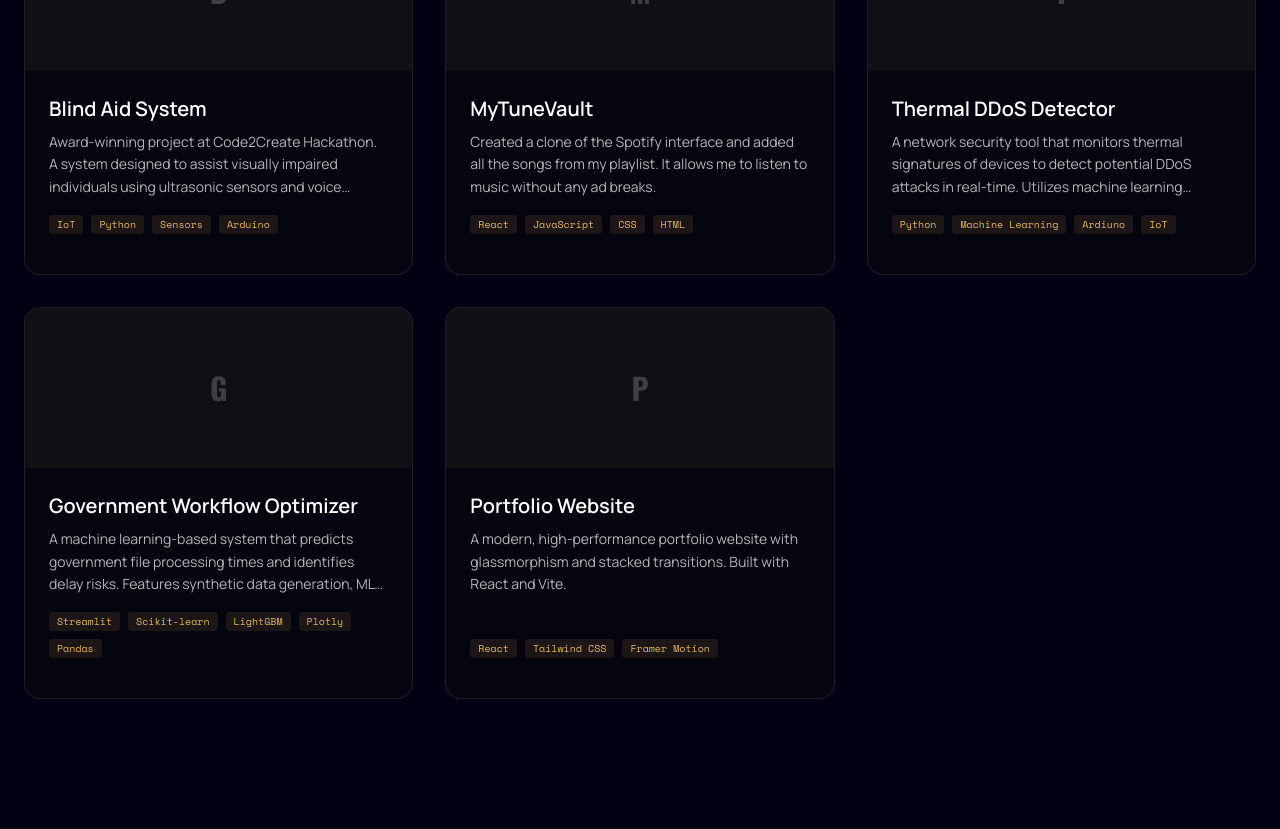
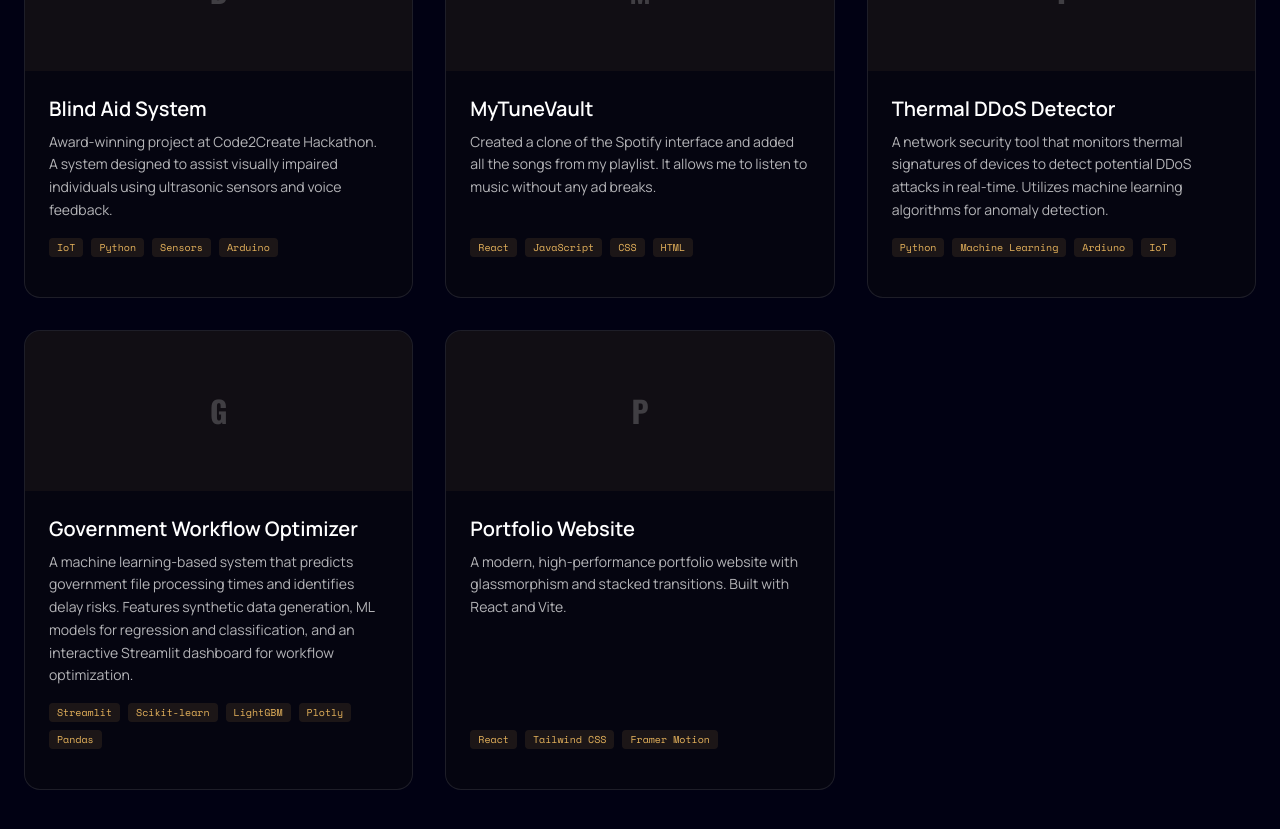
Before and after one commit to parth-garg01/Profile, a React (Vite) app: page / in a window 1280 px wide. Shown: the part 4660-5489 px from the top of the page. Built offline with nearby package versions, Linux system fonts and the light colour scheme.

Commit message:
Show full project description - remove line-clamp truncation

```diff
--- a/src/components/Projects.jsx
+++ b/src/components/Projects.jsx
@@ -63,7 +63,7 @@ const Projects = ({ className }) => {
                             </div>
                             <div className="p-6 flex flex-col flex-grow">
                                 <h3 className="text-xl font-bold text-white mb-2 group-hover:text-accent transition-colors">{project.title}</h3>
-                                <p className="text-secondary text-sm mb-4 line-clamp-3 leading-relaxed flex-grow">{project.description}</p>
+                                <p className="text-secondary text-sm mb-4 leading-relaxed flex-grow">{project.description}</p>
                                 <div className="flex flex-wrap gap-2 mb-4">
                                     {project.tech.map(t => (
                                         <span key={t} className="text-[10px] font-mono text-accent bg-accent/10 px-2 py-0.5 rounded">
```
